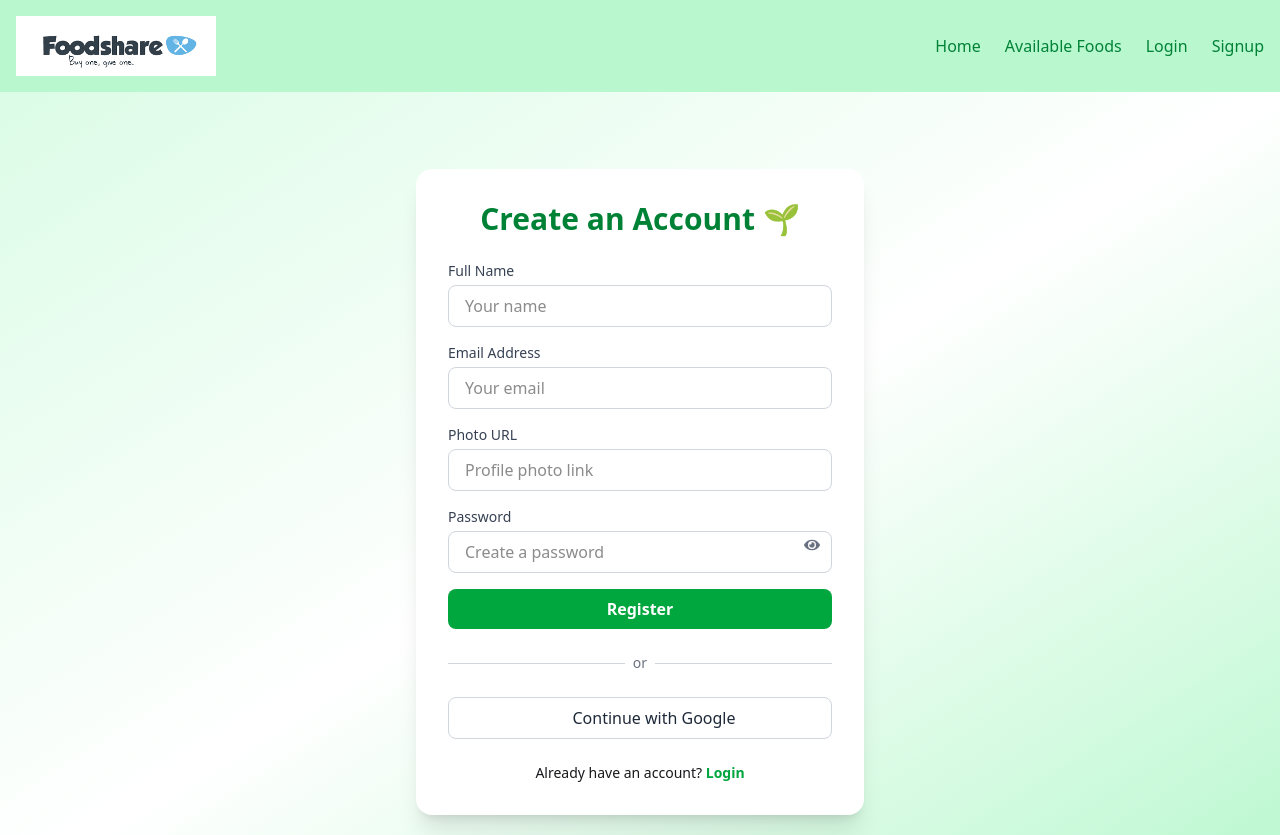
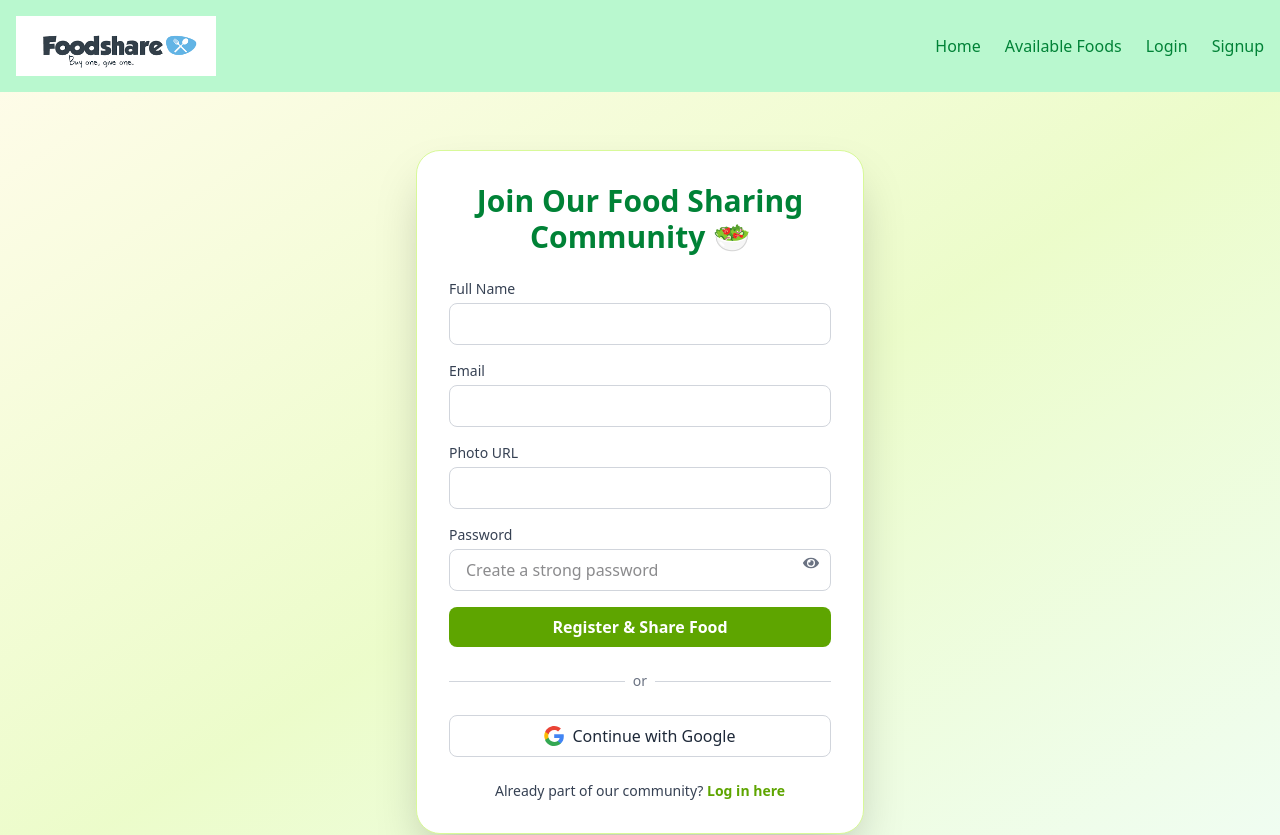
Before and after one commit to tasnimulhasan873/b11a11-client-side-tasnimulhasan873, a React (Vite) app: page /register in a window 1280 px wide. Shown: the top 835 px of the page. Built offline with nearby package versions, Linux system fonts and the light colour scheme; no server answers.

Commit message:
register page is okay

```diff
--- a/src/pages/Register.jsx
+++ b/src/pages/Register.jsx
@@ -1,5 +1,5 @@
 import React, { useState, useContext } from 'react';
-import { Link, useNavigate } from 'react-router';
+import { Link, useNavigate } from 'react-router'; // ✅ Fixed from 'react-router'
 import Swal from 'sweetalert2';
 import { FaEye, FaEyeSlash } from 'react-icons/fa';
 import { AuthContext } from '../context/AuthC';
@@ -27,8 +27,8 @@ const Register = () => {
     if (!pattern.test(password)) {
       Swal.fire({
         icon: 'error',
-        title: 'Invalid Password',
-        text: 'Password must be at least 6 characters and include 1 uppercase, 1 lowercase, and 1 special character.',
+        title: 'Weak Password',
+        text: 'Password must be 6+ characters with uppercase, lowercase, and a special character.',
       });
       return false;
     }
@@ -38,7 +38,6 @@ const Register = () => {
   const handleRegister = (e) => {
     e.preventDefault();
     const { name, email, photoURL, password } = formData;
-
     if (!validatePassword(password)) return;
 
     setLoading(true);
@@ -47,17 +46,18 @@ const Register = () => {
       .then(() => {
         Swal.fire({
           icon: 'success',
-          title: 'Account Created',
-          text: 'Registration successful!',
+          title: 'Welcome!',
+          text: 'Your food sharing journey begins now 🍽️',
         });
         navigate('/');
       })
       .catch((error) => {
-        console.error(error);
         Swal.fire({
           icon: 'error',
-          title: 'Registration Failed',
-          text: error.code === 'auth/email-already-in-use' ? 'Email already in use.' : 'Something went wrong.',
+          title: 'Oops!',
+          text: error.code === 'auth/email-already-in-use'
+            ? 'That email is already in use.'
+            : 'Something went wrong.',
         });
       })
       .finally(() => setLoading(false));
@@ -69,65 +69,30 @@ const Register = () => {
       .then(() => {
         Swal.fire({
           icon: 'success',
-          title: 'Google Login Successful',
+          title: 'Signed in with Google!',
         });
         navigate('/');
       })
-      .catch((error) => {
-        console.error(error);
+      .catch(() => {
         Swal.fire({
           icon: 'error',
-          title: 'Google Login Failed',
-          text: 'Something went wrong.',
+          title: 'Google Sign-In Failed',
         });
       })
       .finally(() => setLoading(false));
   };
 
   return (
-    <div className="min-h-screen bg-gradient-to-br from-green-100 via-white to-green-200 flex items-center justify-center px-4">
-      <div className="w-full max-w-md bg-white rounded-2xl shadow-xl p-8">
-        <h2 className="text-3xl font-bold text-center text-green-700 mb-6">Create an Account 🌱</h2>
+    <div className="min-h-screen bg-gradient-to-br from-yellow-50 via-lime-100 to-green-50 flex items-center justify-center px-4">
+      <div className="w-full max-w-md bg-white shadow-2xl rounded-3xl p-8 border border-lime-200">
+        <h2 className="text-3xl font-extrabold text-center text-green-700 mb-6">
+          Join Our Food Sharing Community 🥗
+        </h2>
 
         <form onSubmit={handleRegister} className="space-y-4">
-          <div>
-            <label className="block text-sm font-medium text-gray-700">Full Name</label>
-            <input
-              type="text"
-              name="name"
-              value={formData.name}
-              onChange={handleChange}
-              className="mt-1 w-full px-4 py-2 border border-gray-300 rounded-lg focus:outline-none focus:ring-2 focus:ring-green-400"
-              placeholder="Your name"
-              required
-            />
-          </div>
-
-          <div>
-            <label className="block text-sm font-medium text-gray-700">Email Address</label>
-            <input
-              type="email"
-              name="email"
-              value={formData.email}
-              onChange={handleChange}
-              className="mt-1 w-full px-4 py-2 border border-gray-300 rounded-lg focus:outline-none focus:ring-2 focus:ring-green-400"
-              placeholder="Your email"
-              required
-            />
-          </div>
-
-          <div>
-            <label className="block text-sm font-medium text-gray-700">Photo URL</label>
-            <input
-              type="text"
-              name="photoURL"
-              value={formData.photoURL}
-              onChange={handleChange}
-              className="mt-1 w-full px-4 py-2 border border-gray-300 rounded-lg focus:outline-none focus:ring-2 focus:ring-green-400"
-              placeholder="Profile photo link"
-              required
-            />
-          </div>
+          <InputField label="Full Name" name="name" value={formData.name} onChange={handleChange} />
+          <InputField label="Email" type="email" name="email" value={formData.email} onChange={handleChange} />
+          <InputField label="Photo URL" name="photoURL" value={formData.photoURL} onChange={handleChange} />
 
           <div>
             <label className="block text-sm font-medium text-gray-700">Password</label>
@@ -137,9 +102,9 @@ const Register = () => {
                 name="password"
                 value={formData.password}
                 onChange={handleChange}
-                className="mt-1 w-full px-4 py-2 border border-gray-300 rounded-lg focus:outline-none focus:ring-2 focus:ring-green-400 pr-10"
-                placeholder="Create a password"
+                placeholder="Create a strong password"
                 required
+                className="mt-1 w-full px-4 py-2 border border-gray-300 rounded-lg pr-10 focus:outline-none focus:ring-2 focus:ring-lime-400"
               />
               <button
                 type="button"
@@ -153,10 +118,10 @@ const Register = () => {
 
           <button
             type="submit"
-            className="w-full bg-green-600 hover:bg-green-700 text-white font-semibold py-2 rounded-lg transition duration-300"
             disabled={loading}
+            className="w-full bg-lime-600 hover:bg-lime-700 text-white font-semibold py-2 rounded-lg transition duration-300"
           >
-            {loading ? 'Registering...' : 'Register'}
+            {loading ? 'Creating...' : 'Register & Share Food'}
           </button>
         </form>
 
@@ -171,19 +136,38 @@ const Register = () => {
 
  <button
   onClick={handleGoogle}
-          className="w-full border border-gray-300 text-gray-800 font-medium py-2 rounded-lg flex items-center justify-center hover:bg-gray-100 transition duration-300"
-          disabled={loading}
+  className="w-full border border-gray-300 text-gray-800 font-medium py-2 rounded-lg flex items-center justify-center hover:bg-gray-100 transition duration-300 gap-2"
 >
-          <svg className="w-5 h-5 mr-2" viewBox="0 0 533.5 544.3">
-            <path fill="#4285f4" d="M533.5 278.4...Z" />
+  <svg
+    className="w-5 h-5"
+    viewBox="0 0 533.5 544.3"
+    xmlns="http://www.w3.org/2000/svg"
+  >
+    <path
+      fill="#4285f4"
+      d="M533.5 278.4c0-17.7-1.6-35.1-4.7-51.8H272v98.1h146.9c-6.4 34.7-25.5 64.1-54.5 83.7v69.4h87.7c51.3-47.3 81.4-117.1 81.4-199.4z"
+    />
+    <path
+      fill="#34a853"
+      d="M272 544.3c73.7 0 135.5-24.5 180.6-66.6l-87.7-69.4c-24.4 16.4-55.4 25.9-92.9 25.9-71.4 0-132-48.1-153.7-112.9H27.1v70.9C71.5 482.9 165.9 544.3 272 544.3z"
+    />
+    <path
+      fill="#fbbc04"
+      d="M118.3 321.3c-10.4-30.5-10.4-63.8 0-94.3V156.1H27.1c-34.6 68.8-34.6 150.5 0 219.3l91.2-54.1z"
+    />
+    <path
+      fill="#ea4335"
+      d="M272 107.7c39.9 0 75.8 13.7 104.2 40.7l78.1-78.1C407.5 24.5 345.7 0 272 0 165.9 0 71.5 61.4 27.1 156.1l91.2 70.9C140 155.8 200.6 107.7 272 107.7z"
+    />
   </svg>
-          Continue with Google
+  <span>Continue with Google</span>
 </button>
 
-        <p className="text-sm text-center mt-6">
-          Already have an account?{' '}
-          <Link to="/login" className="text-green-600 font-semibold hover:underline">
-            Login
+
+       <p className="text-sm text-center mt-6 text-gray-700">
+  Already part of our community?{' '}
+  <Link to="/login" className="text-lime-600 font-semibold hover:underline">
+    Log in here
   </Link>
 </p>
       </div>
@@ -191,4 +175,18 @@ const Register = () => {
   );
 };
 
+const InputField = ({ label, type = 'text', name, value, onChange }) => (
+  <div>
+    <label className="block text-sm font-medium text-gray-700">{label}</label>
+    <input
+      type={type}
+      name={name}
+      value={value}
+      onChange={onChange}
+      required
+      className="mt-1 w-full px-4 py-2 border border-gray-300 rounded-lg focus:outline-none focus:ring-2 focus:ring-lime-400"
+    />
+  </div>
+);
+
 export default Register;
```
Lines whose indentation alone changed are shown as unchanged.
